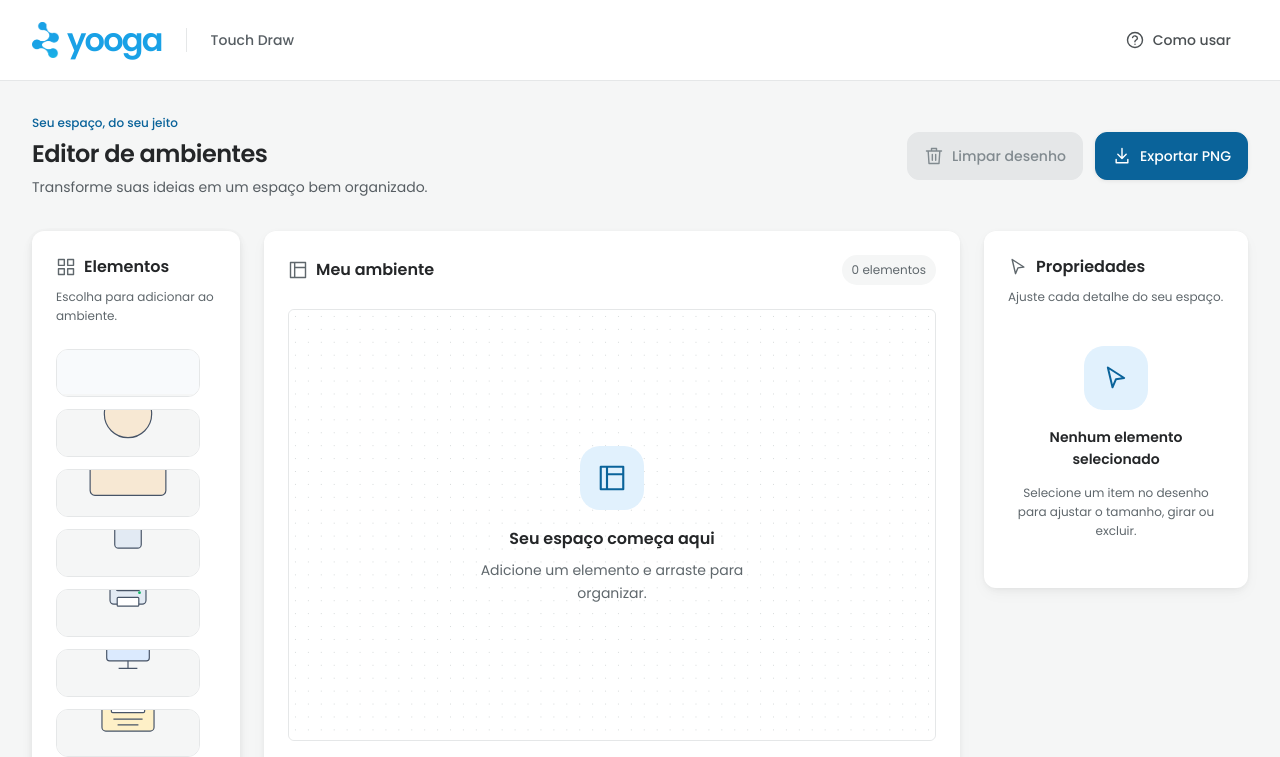
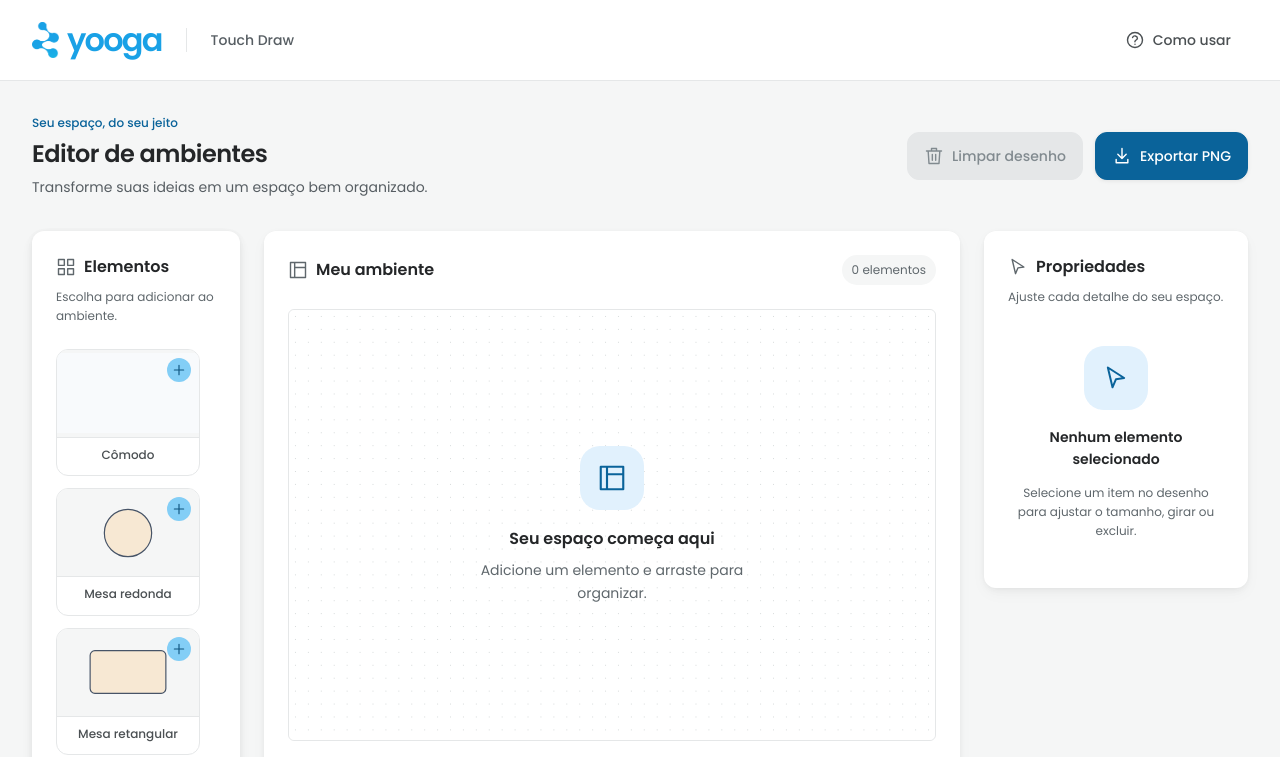
Before and after one commit to GibsonLyrio/yooga-touch-draw, a React (Vite) app: page / in a window 1280 px wide. Shown: the top 757 px of the page. Built offline with nearby package versions, Linux system fonts and the light colour scheme.

Commit message:
fix: preserve proportions in scrollable element list

```diff
--- a/src/components/Toolbar.tsx
+++ b/src/components/Toolbar.tsx
@@ -22,7 +22,11 @@ export function Toolbar({ onAdd }: { onAdd: (type: ElementType) => void }) {
             aria-label={`Adicionar ${ELEMENTS[type].label.toLowerCase()}`}
           >
             <span className={`element-preview preview-${type}`}>
-              <svg viewBox="-150 -75 300 150" aria-hidden="true">
+              <svg
+                viewBox="-150 -75 300 150"
+                preserveAspectRatio="xMidYMid meet"
+                aria-hidden="true"
+              >
                 <ElementShape type={type} {...ELEMENTS[type]} />
               </svg>
               <span className="add-mark">
--- a/src/index.css
+++ b/src/index.css
@@ -253,6 +253,8 @@ p {
 }
 .element-buttons {
   display: grid;
+  grid-auto-rows: max-content;
+  align-content: start;
   gap: 12px;
   margin-top: 24px;
   height: 560px;
@@ -270,6 +272,8 @@ p {
 }
 .element-button {
   flex-direction: column;
+  min-height: 122px;
+  flex-shrink: 0;
   gap: 8px;
   padding: 0 0 12px;
   border-color: var(--y-color-border-subtle);
@@ -295,6 +299,7 @@ p {
   display: block;
   width: 100%;
   height: 80px;
+  object-fit: contain;
 }
 .add-mark {
   position: absolute;
@@ -867,6 +872,7 @@ p {
   }
   .element-button {
     font-size: 0.75rem;
+    min-height: 98px;
   }
   .element-preview {
     min-height: 64px;
```
Also changed, not shown: 1 other file (tests, documents, lock files or other folders).
